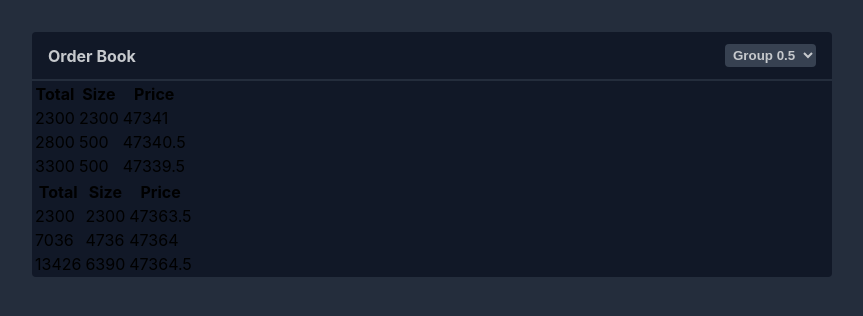
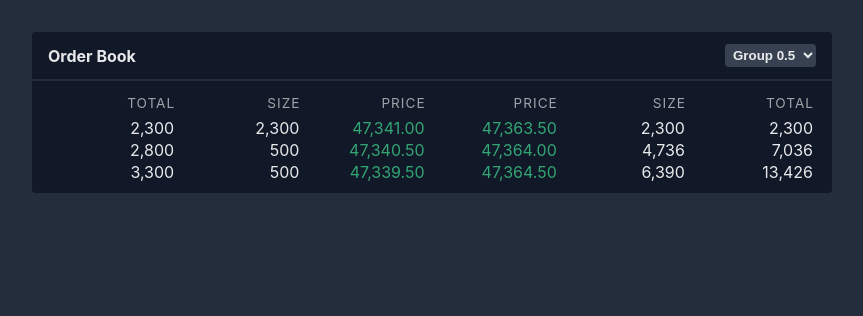
Before and after one commit to arielger/crypto-orderbook, a React (Vite) app: page / in a window 1280 px wide. Shown: the top 316 px of the page, without its empty margins (208-1071 px from the left). Built offline with nearby package versions, Linux system fonts and the light colour scheme.

Commit message:
Add order table styles

```diff
--- a/src/App.css
+++ b/src/App.css
@@ -1,8 +1,10 @@
 :root {
+  /* Colors */
   --site-background-color: #242d3c;
   --component-background-color: #111827;
 
-  --text-color: #c6c9cd;
+  --main-text-color: rgba(255, 255, 255, 0.9);
+  --subtitle-text-color: rgba(255, 255, 255, 0.6);
 }
 
 html,
@@ -17,4 +19,5 @@ body,
   display: flex;
   justify-content: center;
   align-items: flex-start;
+  color: var(--main-text-color);
 }
--- a/src/components/OrderBook.module.css
+++ b/src/components/OrderBook.module.css
@@ -15,7 +15,6 @@
 
 .title {
   margin: 0;
-  color: var(--text-color);
   font-size: 1rem;
 }
 
@@ -27,3 +26,8 @@
   padding: 0.2rem 0.25rem;
   font-weight: bold;
 }
+
+.tablesContainer {
+  display: flex;
+  padding: 0.5rem 1rem;
+}
--- a/src/components/OrderBook.tsx
+++ b/src/components/OrderBook.tsx
@@ -20,7 +20,9 @@ export default function OrderBook() {
         </select>
       </div>
       {/* @TODO: Replace with real data */}
+      <div className={classes.tablesContainer}>
         <OrdersTable
+          type="bids"
           orders={[
             {
               total: 2300,
@@ -40,6 +42,7 @@ export default function OrderBook() {
           ]}
         />
         <OrdersTable
+          type="asks"
           orders={[
             {
               total: 2300,
@@ -59,5 +62,6 @@ export default function OrderBook() {
           ]}
         />
       </div>
+    </div>
   );
 }
--- /dev/null
+++ b/src/components/OrdersTable.module.css
@@ -0,0 +1,32 @@
+.table {
+  flex: 1 1 auto;
+  text-align: right;
+}
+
+.table th,
+.table td {
+  flex: 1 1 0;
+}
+
+.table.bids tr {
+  display: flex;
+  flex-direction: row;
+}
+
+.table.asks tr {
+  display: flex;
+  flex-direction: row-reverse;
+}
+
+.tableHeader th {
+  text-transform: uppercase;
+  letter-spacing: 1px;
+  font-weight: normal;
+  font-size: 0.85rem;
+  padding: 0.25rem 0;
+  color: var(--subtitle-text-color);
+}
+
+.priceCell {
+  color: #33a575;
+}
--- a/src/components/OrdersTable.tsx
+++ b/src/components/OrdersTable.tsx
@@ -1,4 +1,6 @@
 import React from "react";
+
+import classes from "./OrdersTable.module.css";
 
 // @TODO: Review type
 type Order = {
@@ -7,10 +9,21 @@ type Order = {
   price: number;
 };
 
-export default function OrdersTable({ orders }: { orders: Order[] }) {
+export default function OrdersTable({
+  type,
+  orders,
+}: {
+  type: "asks" | "bids";
+  orders: Order[];
+}) {
+  const numberFormatter = new Intl.NumberFormat();
+  const priceFormatter = new Intl.NumberFormat("en-US", {
+    minimumFractionDigits: 2,
+  });
+
   return (
-    <table>
-      <thead>
+    <table className={`${classes.table} ${classes[type]}`}>
+      <thead className={classes.tableHeader}>
         <tr>
           <th>Total</th>
           <th>Size</th>
@@ -20,9 +33,11 @@ export default function OrdersTable({ orders }: { orders: Order[] }) {
       <tbody>
         {orders.map(({ total, amount, price }) => (
           <tr key={price}>
-            <td>{total}</td>
-            <td>{amount}</td>
-            <td>{price}</td>
+            <td>{numberFormatter.format(total)}</td>
+            <td>{numberFormatter.format(amount)}</td>
+            <td className={classes.priceCell}>
+              {priceFormatter.format(price)}
+            </td>
           </tr>
         ))}
       </tbody>
```
Lines whose indentation alone changed are shown as unchanged.
